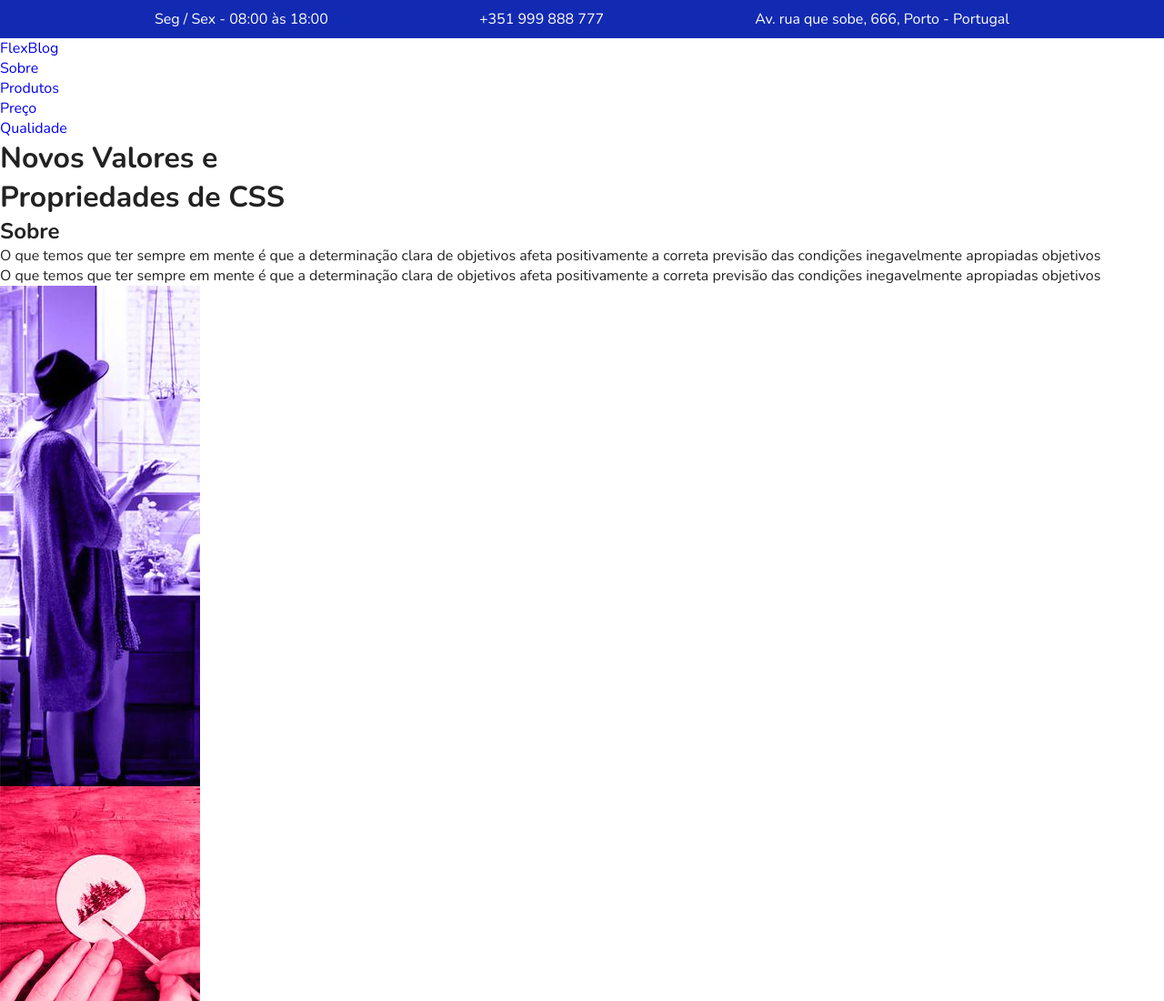
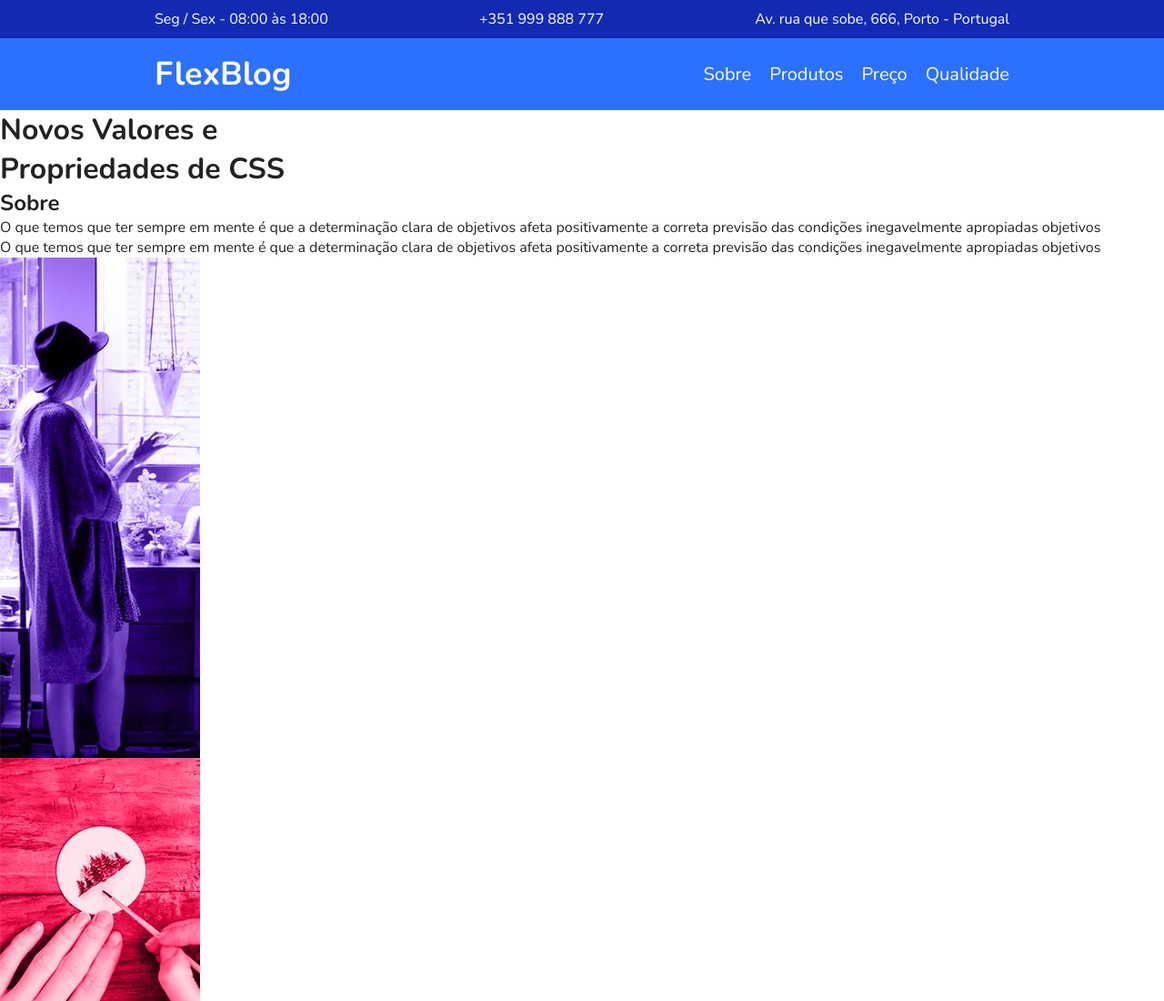
Before and after one commit to lucassodresa/css-flexbox, a plain HTML site: page index.html in a window 1280 px wide. Shown: the top 1100 px of the page at 91% size. Drawn offline with nearby package versions, Linux system fonts and the light colour scheme.

Commit message:
estilo menu

```diff
--- a/css/style.css
+++ b/css/style.css
@@ -53,3 +53,43 @@ img {
 .superinfo > * {
   margin: 10px;
 }
+/* Menu */
+
+.menu-bg {
+  background: #2c70ff;
+}
+
+.menu {
+  max-width: 960px;
+  margin: 0 auto;
+  padding: 15px 0;
+  display: flex;
+  flex-wrap: wrap;
+  justify-content: space-between;
+  align-items: center;
+}
+
+.menu a {
+  color: white;
+}
+
+.menu-logo {
+  font-size: 2.25em;
+  font-weight: bold;
+  margin: 0 10px;
+}
+
+.menu-nav ul {
+  display: flex;
+  flex-wrap: wrap;
+}
+
+.menu-nav a {
+  font-size: 1.25em;
+  display: block;
+  padding: 10px;
+}
+
+.menu-nav a:hover {
+  color: #122ab2;
+}
--- a/index.html
+++ b/index.html
@@ -28,7 +28,7 @@
       <div class="menu-logo">
         <a href="#">FlexBlog</a>
       </div>
-      <nav>
+      <nav class="menu-nav">
         <ul>
           <li>
             <a href="#sobre">Sobre</a>
```
